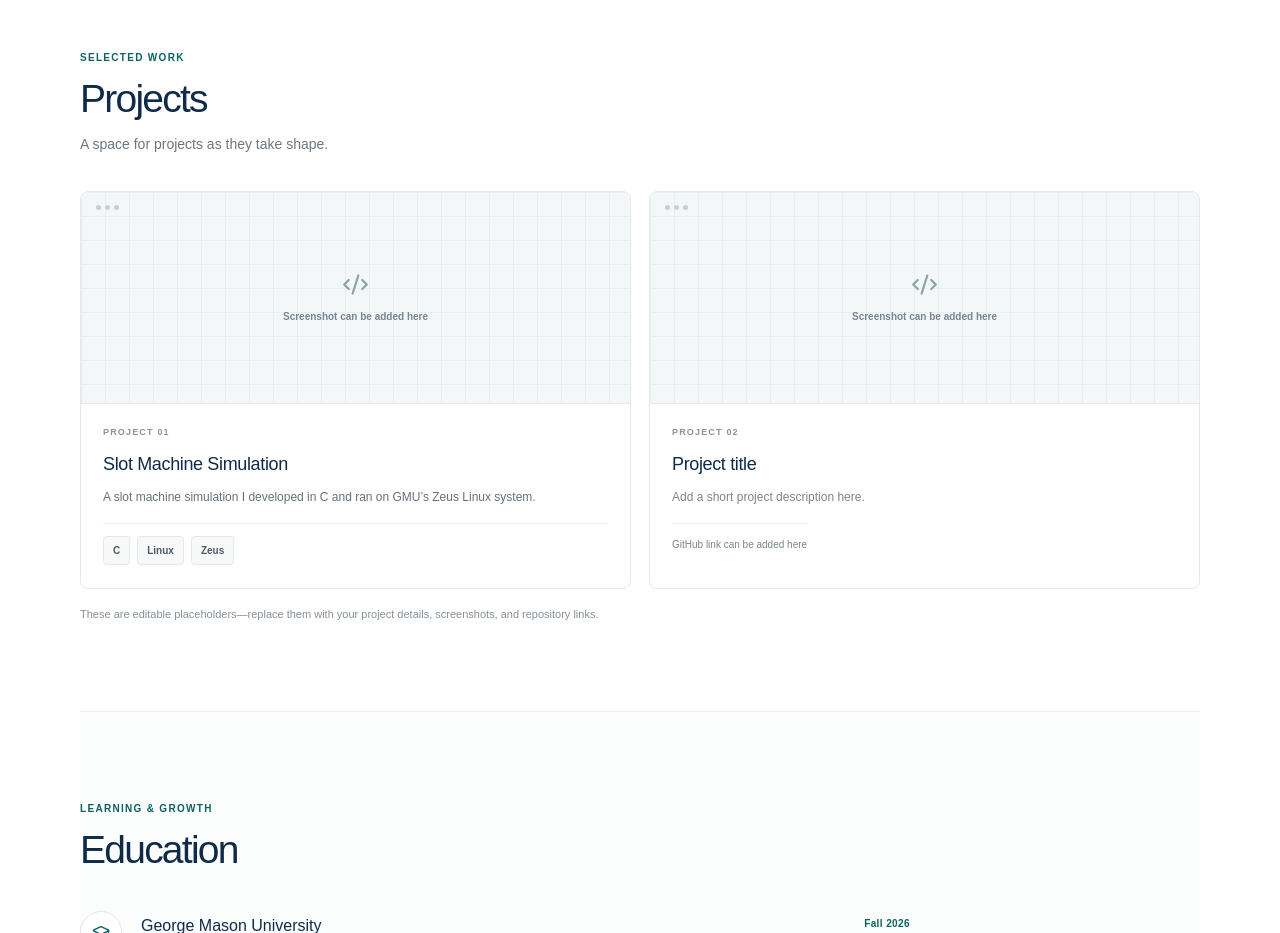
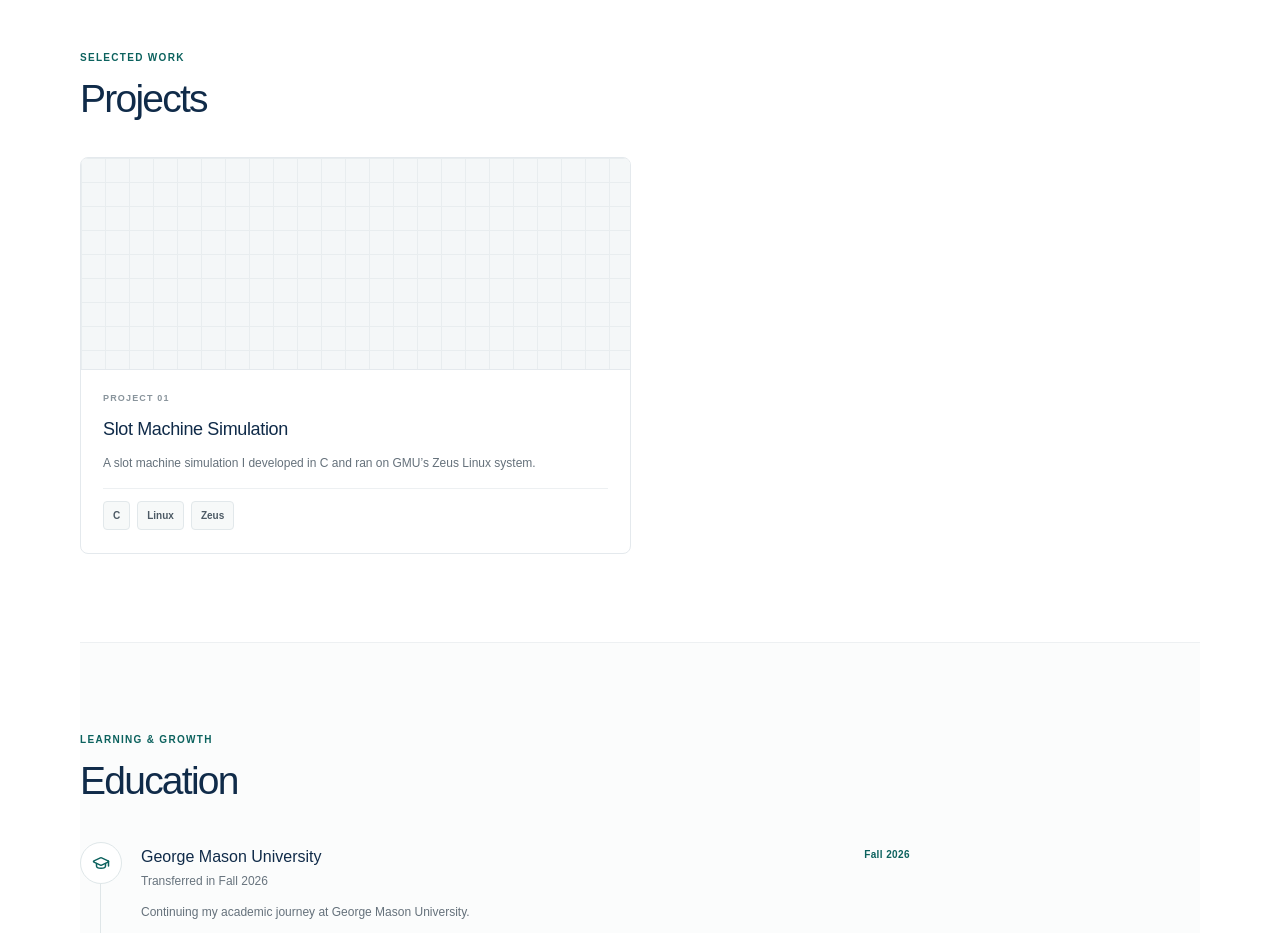
Before and after one commit to fmasodi/farhat-masodi-website, a Next.js app: page / in a window 1280 px wide. Shown: the part 1700-2633 px from the top of the page. Built offline with nearby package versions, Linux system fonts and the light colour scheme.

Commit message:
feat: streamline project showcase and remove placeholders
V0-Chat-Id: vVihyKPpjCw

```diff
--- a/app/globals.css
+++ b/app/globals.css
@@ -107,10 +107,6 @@ button, a { -webkit-tap-highlight-color: transparent; }
 .projects-grid { display: grid; grid-template-columns: 1fr 1fr; gap: 18px; margin-top: 35px; }
 .project-card { overflow: hidden; border: 1px solid var(--border); border-radius: 8px; background: #fff; }
 .project-image-placeholder { position: relative; display: grid; place-items: center; min-height: 212px; overflow: hidden; border-bottom: 1px solid var(--border); background-color: #f4f7f8; background-image: linear-gradient(#e8edef 1px, transparent 1px), linear-gradient(90deg, #e8edef 1px, transparent 1px); background-size: 24px 24px; color: #77858f; }
-.placeholder-window { position: absolute; inset: 13px 15px auto; display: flex; gap: 4px; }
-.placeholder-window span { width: 5px; height: 5px; border-radius: 50%; background: #c4d0d4; }
-.placeholder-art { display: flex; flex-direction: column; align-items: center; gap: 10px; font-size: 10px; font-weight: 600; }
-.placeholder-art svg { width: 27px; height: 27px; color: #8ca3a7; }
 .project-details { padding: 21px 22px 23px; }
 .project-number { margin: 0 0 8px; color: #89949c; font-size: 9px; }
 .project-details h3 { margin: 0; color: var(--navy); font-size: 18px; letter-spacing: -.02em; }
--- a/components/portfolio.tsx
+++ b/components/portfolio.tsx
@@ -124,43 +124,20 @@ function SkillsSection() {
 function ProjectsSection() {
   return (
     <section className="content-section projects-section" id="projects" aria-labelledby="projects-title">
-      <SectionHeading id="projects-title" eyebrow="Selected work" title="Projects" description="A space for projects as they take shape." />
+      <SectionHeading id="projects-title" eyebrow="Selected work" title="Projects" />
       <div className="projects-grid">
-        {[
-          {
-            number: '01',
-            title: 'Slot Machine Simulation',
-            description: 'A slot machine simulation I developed in C and ran on GMU’s Zeus Linux system.',
-            technologies: ['C', 'Linux', 'Zeus'],
-          },
-          {
-            number: '02',
-            title: 'Project title',
-            description: 'Add a short project description here.',
-            technologies: [],
-          },
-        ].map((project) => (
-          <article className="project-card" key={project.number}>
-            <div className="project-image-placeholder" aria-label={`Project ${project.number} screenshot placeholder`}>
-              <div className="placeholder-window"><span /><span /><span /></div>
-              <div className="placeholder-art"><Code2 aria-hidden="true" /><span>Screenshot can be added here</span></div>
-            </div>
-            <div className="project-details">
-              <p className="project-number">PROJECT {project.number}</p>
-              <h3>{project.title}</h3>
-              <p className={project.number === '01' ? 'project-description' : 'placeholder-copy'}>{project.description}</p>
-              {project.technologies.length > 0 ? (
-                <ul className="project-technologies" aria-label="Technologies used">
-                  {project.technologies.map((technology) => <li key={technology}>{technology}</li>)}
-                </ul>
-              ) : (
-                <p className="placeholder-link">GitHub link can be added here</p>
-              )}
-            </div>
-          </article>
-        ))}
+        <article className="project-card">
+          <div className="project-image-placeholder" aria-hidden="true" />
+          <div className="project-details">
+            <p className="project-number">PROJECT 01</p>
+            <h3>Slot Machine Simulation</h3>
+            <p className="project-description">A slot machine simulation I developed in C and ran on GMU’s Zeus Linux system.</p>
+            <ul className="project-technologies" aria-label="Technologies used">
+              {['C', 'Linux', 'Zeus'].map((technology) => <li key={technology}>{technology}</li>)}
+            </ul>
+          </div>
+        </article>
       </div>
-      <p className="edit-note">These are editable placeholders—replace them with your project details, screenshots, and repository links.</p>
     </section>
   )
 }
```
